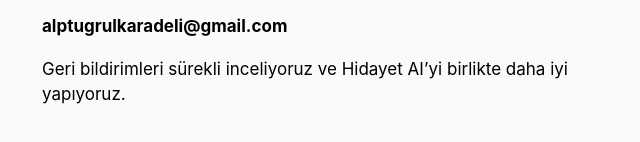
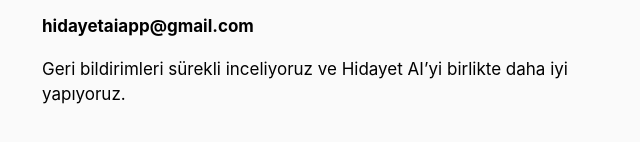
Before and after one commit to hidayetaiapp/hidayetaiapp, a plain HTML site: page index.html in a window 1280 px wide. Shown: the part 174-316 px from the top of the page, 298-938 px from the left. Drawn offline with Linux system fonts and the light colour scheme.

Commit message:
Update contact email in index.html

```diff
--- a/index.html
+++ b/index.html
@@ -19,7 +19,7 @@
 <body>
   <h1>Hidayet AI Destek</h1>
   <p>Uygulamada bir hata fark ettiyseniz ya da bir düzeltme öneriniz varsa, lütfen bize e-posta gönderin:</p>
-  <p><b>alptugrulkaradeli@gmail.com</b></p>
+  <p><b>hidayetaiapp@gmail.com</b></p>
   <p>Geri bildirimleri sürekli inceliyoruz ve Hidayet AI’yi birlikte daha iyi yapıyoruz.</p>
 </body>
 </html>
```
